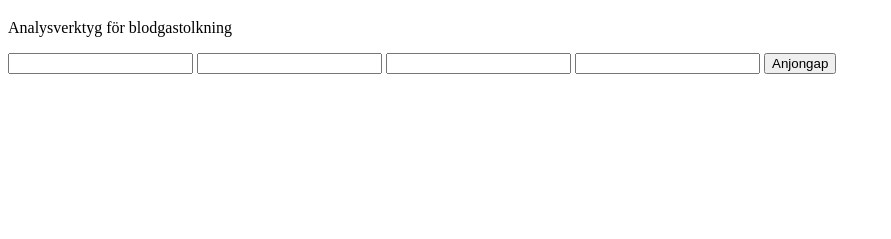
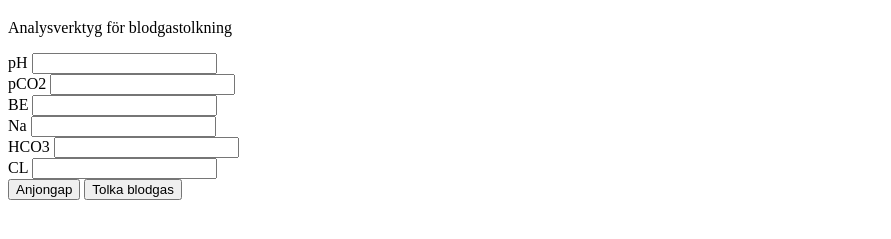
Before and after one commit to JohnSodling/blodgas, a plain HTML site: page index.html in a window 1280 px wide. Shown: the part 61-300 px from the top of the page, without its empty margins (0-891 px from the left). Drawn offline with Linux system fonts and the light colour scheme.

Commit message:
v3 på g

```diff
--- a/index.html
+++ b/index.html
@@ -1,28 +1,59 @@
 <!DOCTYPE html>
 <html>
+
 <head>
     <title>Page Title</title>
 </head>
+
 <body>
 
     <h1>Blodgasanalys</h1>
     <p>Analysverktyg för blodgastolkning</p>
-<input id="pH">
-<input id="Na" type="number">
-<input id="HCO3" type="number">
-<input id="Cl" type="number">
+    <div>
+        pH <input id="pH" type="number">
+    </div>
+    <div>
+    pCO2 <input id="pCO2" type="number">
+</div>
+    <div>
+    BE <input id="BE" type="number">
+</div>
+    <div>
+    Na <input id="Na" type="number">
+</div>
+    <div>
+    HCO3 <input id="HCO3" type="number">
+</div>
+    <div>
+    CL <input id="Cl" type="number">
+</div>
 
-<button type="button" onclick="myFunction()">Anjongap</button>
+    <button type="button" onclick="calcanjongap()">Anjongap</button>
+    <button type="button" onclick="syrabas()">Tolka blodgas</button>
 
     <p id="demo"></p>
 
     <script>
-function myFunction() {
+        function syrabas() {
+            let pHvalue = document.getElementById("pH").value;
+            let pCO2value = document.getElementById("pCO2").value;
+            let BEvalue = document.getElementById("BE").value;
+            if (pHvalue < 7.35 && pCO2value < 6 && BEvalue < -3) {
+                document.getElementById("demo").innerHTML = "Metabol acidos";
+            } else if (pHvalue < 7.35 && pCO2value > 6 && BEvalue > -3) {
+                document.getElementById("demo").innerHTML = "Respiratorisk acidos";
+            }
+            else {
+                document.getElementById("demo").innerHTML = "oklart";
+            }
+        }
+        //om ph < 7,35, och pCO2 > 6, och BE är över -3 => resp acidos
+        function calcanjongap() {
             // Get the value of the input field with id="numb"
             let navalue = document.getElementById("Na").value;
             let hco3value = document.getElementById("HCO3").value;
             let clvalue = document.getElementById("Cl").value;
-  let anjongapresult = navalue-hco3value-clvalue
+            let anjongapresult = navalue - hco3value - clvalue
             console.log(anjongapresult)
             // If x is Not a Number or less than one or greater than 10
             document.getElementById("demo").innerHTML = anjongapresult;
@@ -30,4 +61,5 @@ function myFunction() {
     </script>
 
 </body>
+
 </html>
```
Lines whose indentation alone changed are shown as unchanged.
